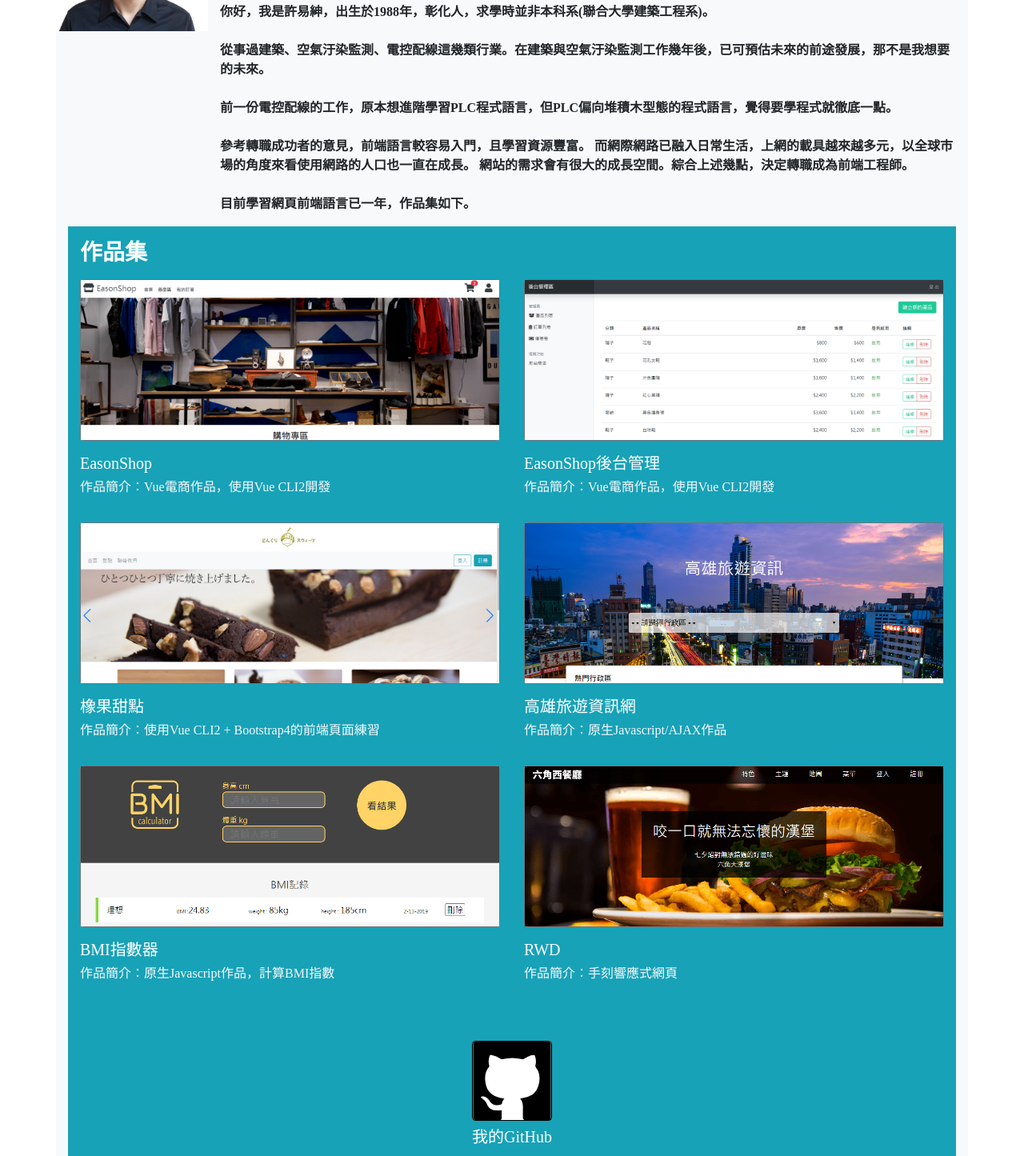
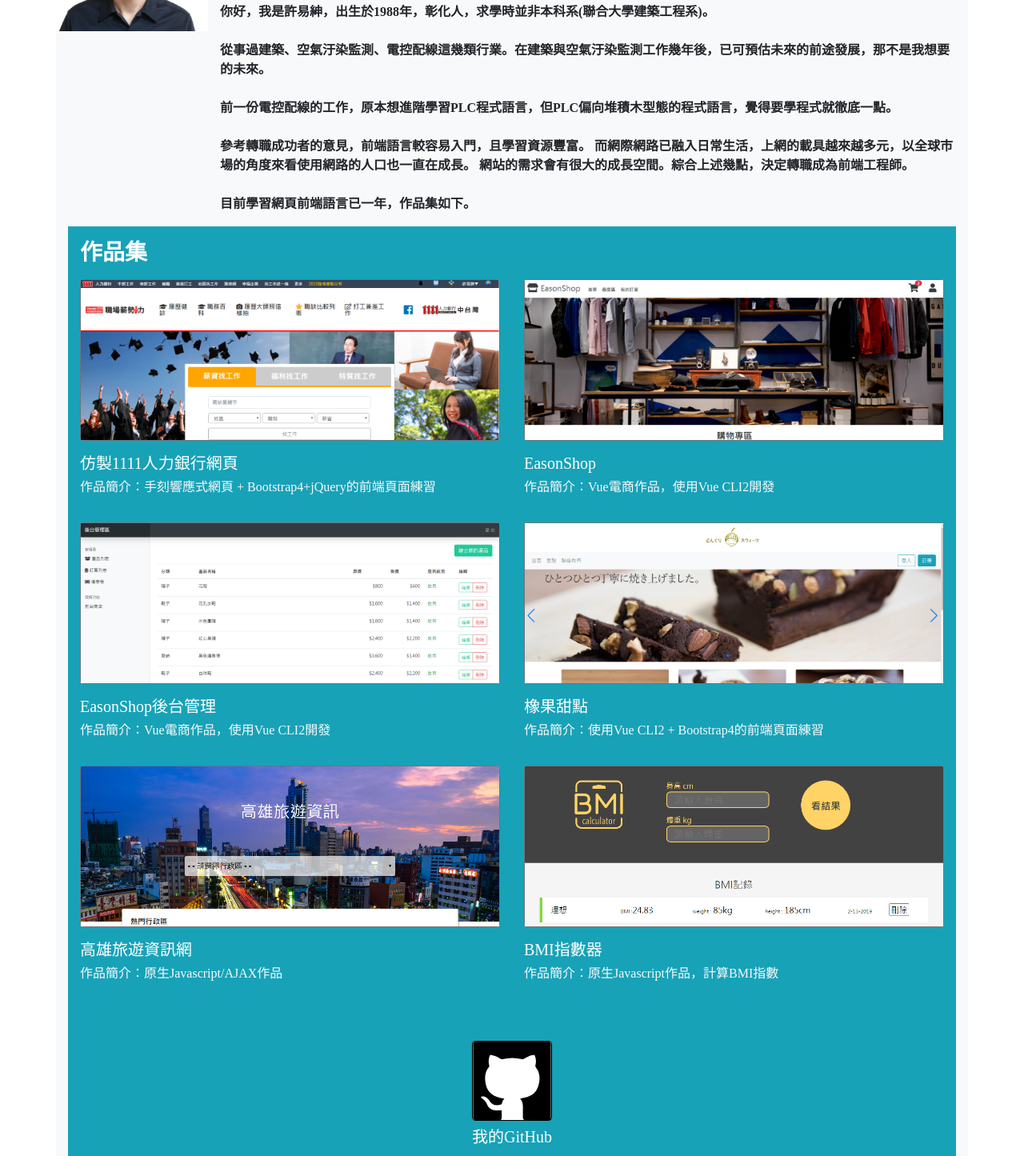
Before and after one commit to easonxu0908/resume, a plain HTML site: page index.html in a window 1280 px wide. Shown: the part 169-1614 px from the top of the page at 80% size. Drawn offline with nearby package versions, Linux system fonts and the light colour scheme.

Commit message:
20190707-2345 增加仿製1111作品

```diff
--- a/index.html
+++ b/index.html
@@ -61,6 +61,18 @@
             <div class="row">
                 <div class="col-md-6 my-2">
                     <div class="card border border-secondary productCard">
+                        <a class="bg-cover card-body" style="background-image: url(./img/copy1111.png);"
+                            href="https://easonxu0908.github.io/copy1111/myselfcopy1111.html" target="_black">
+                        </a>
+                    </div>
+                    <div class=" text-left  mt-3 ">
+                        <a href="https://easonxu0908.github.io/copy1111/myselfcopy1111.html" target="_black"
+                            class="text-white h5">仿製1111人力銀行網頁</a>
+                        <p class="text-light mt-1">作品簡介：手刻響應式網頁 + Bootstrap4+jQuery的前端頁面練習</p>
+                    </div>
+                </div>
+                <div class="col-md-6 my-2">
+                    <div class="card border border-secondary productCard">
                         <a class="bg-cover card-body" style="background-image: url(./img/onlineShop.png);"
                             href="https://easonxu0908.github.io/vue-online-shop/dist/#/index" target="_black">
                         </a>
@@ -119,17 +131,6 @@
                     </div>
                 </div>
 
-                <div class="col-md-6 my-2">
-                    <div class="card border border-secondary productCard">
-                        <a class="bg-cover card-body" style="background-image: url(./img/rwd.png);"
-                            href="https://easonxu0908.github.io/rwd190112/" target="_black">
-                        </a>
-                    </div>
-                    <div class=" text-left mt-3">
-                        <a href="https://easonxu0908.github.io/rwd190112/" target="_black" class="text-white h5">RWD</a>
-                        <p class="text-light mt-1">作品簡介：手刻響應式網頁</p>
-                    </div>
-                </div>
                 <div class="col-md-12 my-5 ">
                     <div class="">
                         <a class="mx-auto github-img card card-body " href="https://github.com/easonxu0908"
```
Also changed, not shown: img/copy1111.png (added).
